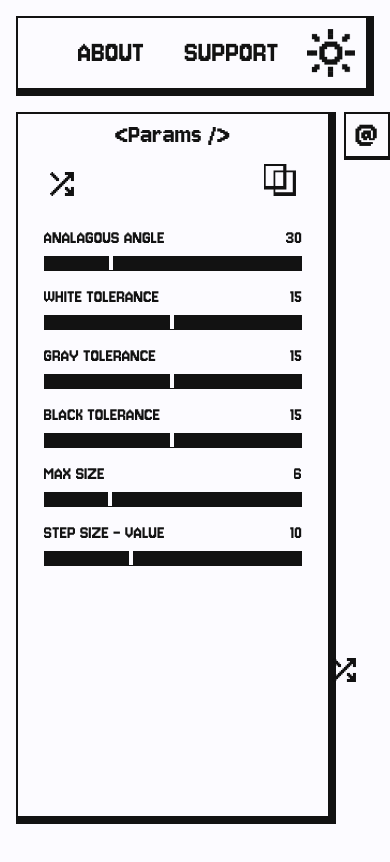
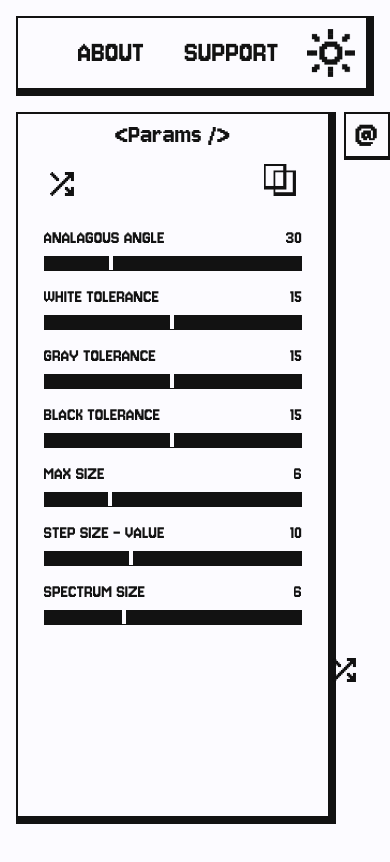
Before and after one commit to mharkness1/iris, a React (Vite) app: page / in a window 390 px wide. Shown: the top 862 px of the page. Built offline with nearby package versions, Linux system fonts and the light colour scheme.

Commit message:
F: Finished - to add mobile/responsive

```diff
--- a/src/components/palettes/palette.tsx
+++ b/src/components/palettes/palette.tsx
@@ -24,13 +24,6 @@ const PaletteRender: React.FC<Props> = ({ palette }) => {
     );
   }
 
-  if (palette.type === "Spectrum") {
-    return (
-        <>
-        </>
-    )
-  }
-
   return (
     <div className="palette-block">
       <div>{palette.type.toUpperCase()}</div>
--- a/src/components/palettes/palette_page.tsx
+++ b/src/components/palettes/palette_page.tsx
@@ -1,7 +1,7 @@
 import { useContext } from "react";
 import { ColourContext } from "../../context/colourContext";
 import './palette.css'
-import { genAnalagousPalette, genComplement, genMonochromePalette, genQuadraticPalette, genShades, genTetradicPalette, genTriadicPalette, genTints, genTones, genSpectrumPalette, blendColours } from "iris-colour";
+import { genAnalagousPalette, genComplement, genMonochromePalette, genQuadraticPalette, genShades, genTetradicPalette, genTriadicPalette, genTints, genTones, genSpectrumPalette } from "iris-colour";
 import type { PaletteDisplay } from "../pages/populated";
 import { useParamState } from "../../hooks/ParamState";
 import PaletteRow from "./palette_row";
@@ -28,6 +28,8 @@ const PalettePage: React.FC<Props> = ({ paletteDisplay }) => {
     const Tints = genTints(primaryColour, params.stepSize, params.blackTolerance, params.whiteTolerance, params.maxSize)
     const Tones = genTones(primaryColour, params.stepSize, params.grayTolerance, params.maxSize)
 
+    const SpectrumPalettes = colourContext.colours.filter(c => c.hex !== primaryColour.hex).map(c => genSpectrumPalette(primaryColour, c, params.spectrumSize))
+
         return (
             <div className="palette-page">
                 {(paletteDisplay === "fixed" || paletteDisplay === "all") && (
@@ -46,7 +48,9 @@ const PalettePage: React.FC<Props> = ({ paletteDisplay }) => {
                 )}
                 {(paletteDisplay === "spectrum" || paletteDisplay === "all") && (
                     <>
-
+                        {SpectrumPalettes.map((palette, i) => (
+                            <PaletteRow key={i} palettes={[palette]} />
+                        ))}
                     </>
                 )}
             </div>
--- a/src/hooks/ParamConfig.ts
+++ b/src/hooks/ParamConfig.ts
@@ -60,4 +60,11 @@ export const paramConfigs: Record<string, ParamConfig> = {
         max: 20,
         description: ""
     },
+    spectrumSize: {
+        label: "Spectrum Size",
+        default: 6,
+        min: 2,
+        max: 15,
+        description: "",
+    },
 }
```
